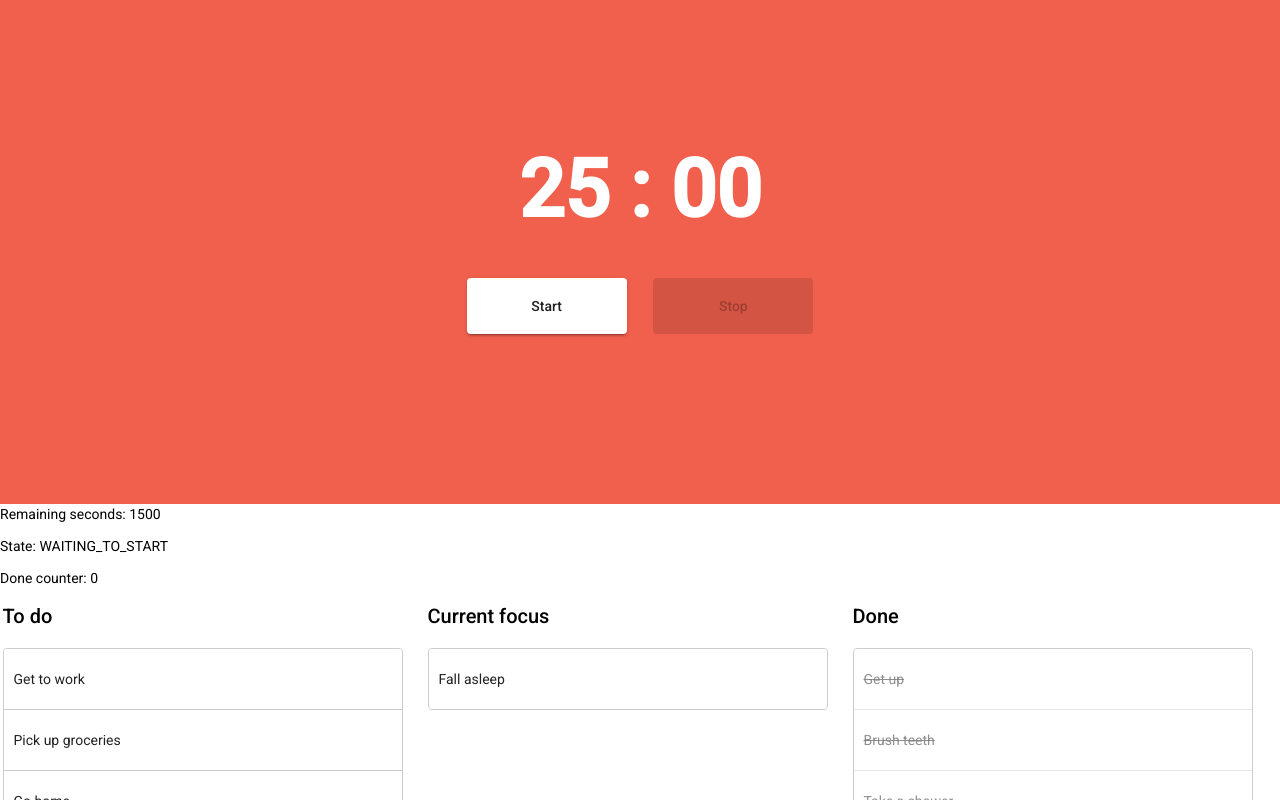
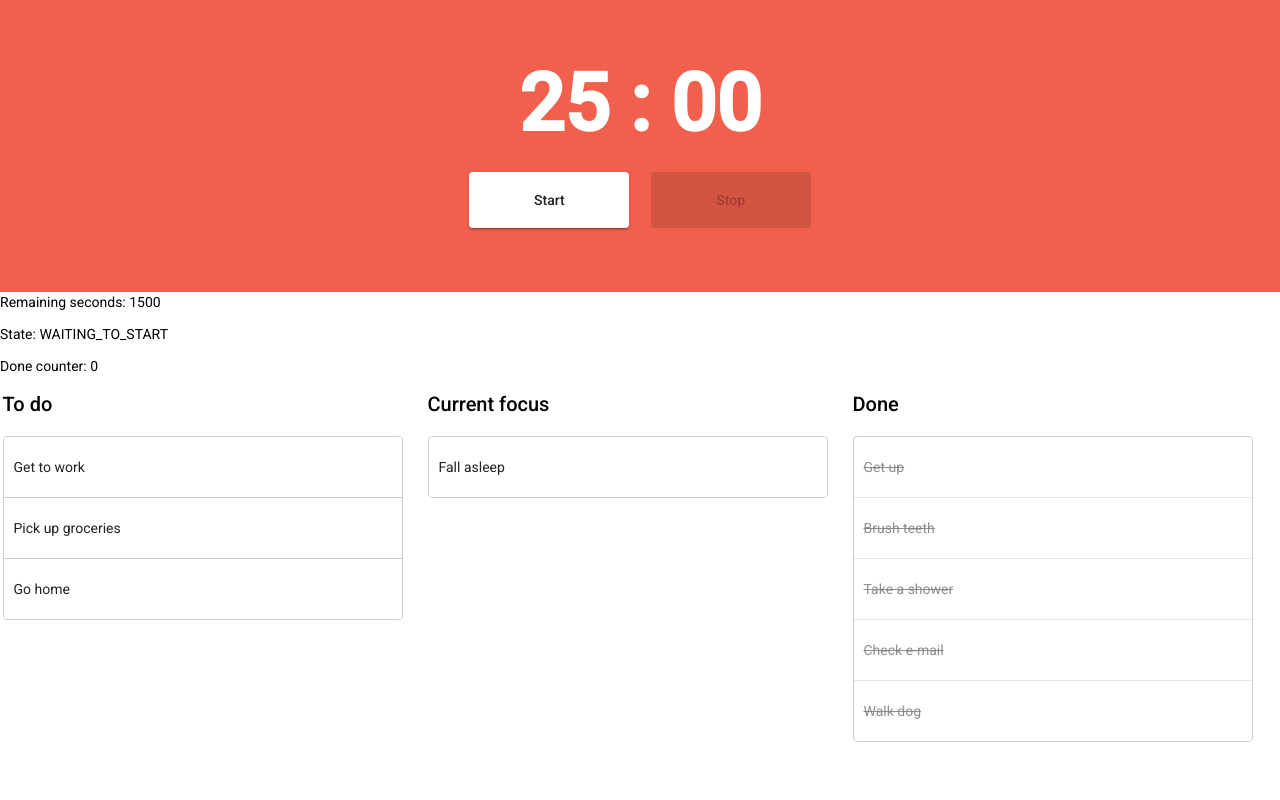
Before and after one commit to saglamcem/pomotodo, an Angular app: page / in a window 1280 px wide. Shown: the top 800 px of the page. Built offline with nearby package versions, Linux system fonts and the light colour scheme.

Commit message:
Styling update; Add bugs to fix section to README

```diff
--- a/src/app/components/regular-timer-container/regular-timer-container.component.html
+++ b/src/app/components/regular-timer-container/regular-timer-container.component.html
@@ -9,6 +9,7 @@
     class="regular-timer-container"
     [ngClass]="{'is-rest-time' : TimerState.isCountingBreakTime(data.currentState)}">
     <pomo-regular-timer
+      class="timer-container"
       [seconds]="data.remainingSeconds"
       [informationText]="data.informationText"
       [state]="data.currentState"
--- a/src/app/components/regular-timer-container/regular-timer-container.component.scss
+++ b/src/app/components/regular-timer-container/regular-timer-container.component.scss
@@ -4,7 +4,7 @@
   display: flex;
   justify-content: center;
 
-  height: 50%;
+  height: 100%;
   width: 100%;
 
   background-color: $pomo-red;
@@ -12,4 +12,9 @@
   &.is-rest-time {
     background-color: $pomo-green;
   }
+
+  .timer-container {
+    padding: 5% 35%;
+    width: 100%;
+  }
 }
--- a/src/app/components/regular-timer-container/regular-timer-container.component.ts
+++ b/src/app/components/regular-timer-container/regular-timer-container.component.ts
@@ -30,26 +30,22 @@ export class RegularTimerContainerComponent implements OnInit, OnDestroy {
   }
 
   handleStartClock() {
-    this.timer.setInformationText(null);
     this.timer.setState(RegularTimerStateEnum.COUNTING);
     this.timer.startClock();
   }
 
   handleStopClock() {
-    this.timer.setInformationText('Stopped. Continue?');
     this.timer.setState(RegularTimerStateEnum.WAITING_TO_START);
     this.timer.setTimer(RegularTimerSeconds.WORK_TIME);
     this.timer.stopClock();
   }
 
   handlePauseClock() {
-    this.timer.setInformationText('Paused');
     this.timer.setState(RegularTimerStateEnum.PAUSED);
     this.timer.stopClock();
   }
 
   handleResumeClock() {
-    this.timer.setInformationText('Resuming');
     this.timer.setState(RegularTimerStateEnum.COUNTING);
     this.timer.startClock();
   }
@@ -61,7 +57,6 @@ export class RegularTimerContainerComponent implements OnInit, OnDestroy {
 
   handleDoneClicked() {
     this.timer.handleWorkDone();
-    this.timer.setInformationText('Done');
     this.timer.startClock();
   }
 
--- a/src/app/components/regular-timer/regular-timer.component.scss
+++ b/src/app/components/regular-timer/regular-timer.component.scss
@@ -6,8 +6,7 @@
   justify-content: center;
   align-items: center;
 
-  padding: 30% 0;
-  width: 500px;
+  width: auto;
 
   border-radius: 10px;
 
@@ -23,11 +22,10 @@
   }
 
   .buttons {
+    width: 100%;
+
     display: flex;
     justify-content: space-evenly;
-
-    padding: 20px;
-    width: 80%;
 
     margin-top: 1rem;
 
```
Also changed, not shown: 1 other file (tests, documents, lock files or other folders).
